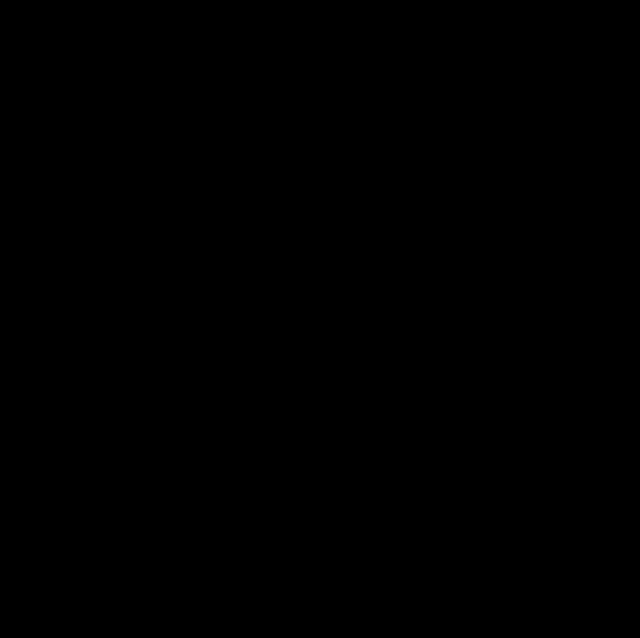
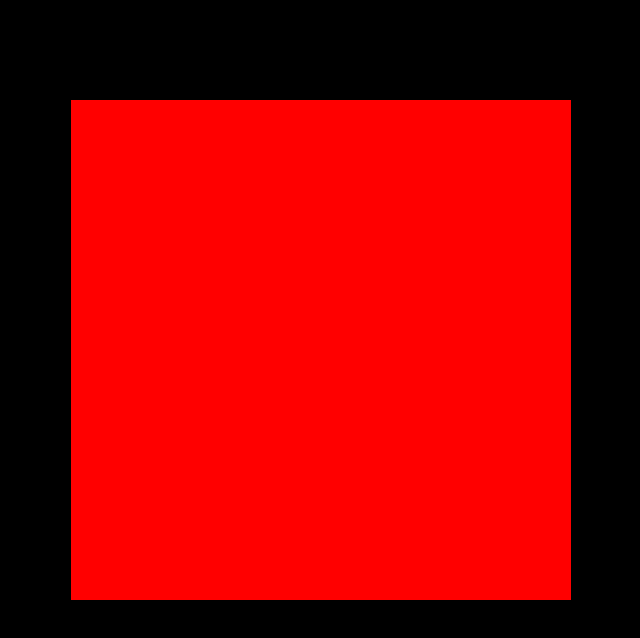
Before and after one commit to black-incendium/game-old-project, a plain HTML site: page index.html in a window 1280 px wide. Shown: the whole page, without its empty margins (29-669 px from the left). Drawn offline with Linux system fonts and the light colour scheme.

Commit message:
added canvas initialization

```diff
--- a/scripts/modules/elements.js
+++ b/scripts/modules/elements.js
@@ -1,5 +1,21 @@
-export let elements = {
-    initialize(){
-        console.log('works fine!')
+let elements = (()=>{
+    let canvas, ctx;
+    function initialize(){
+
+        if (canvas || ctx) return;
+
+        canvas = document.querySelector('canvas');
+        canvas.width = window.innerWidth;
+        canvas.height = window.innerHeight;
+
+        ctx = canvas.getContext('2d');
+        ctx.fillStyle = "red";
+        ctx.fillRect(100,100,500,500)
     }
-}
+
+    return {
+        initialize
+    }
+})();
+
+export {elements};
--- a/styles/style.css
+++ b/styles/style.css
@@ -5,4 +5,5 @@
 
 body {
     background-color: black;
+    overflow: hidden;
 }
```
